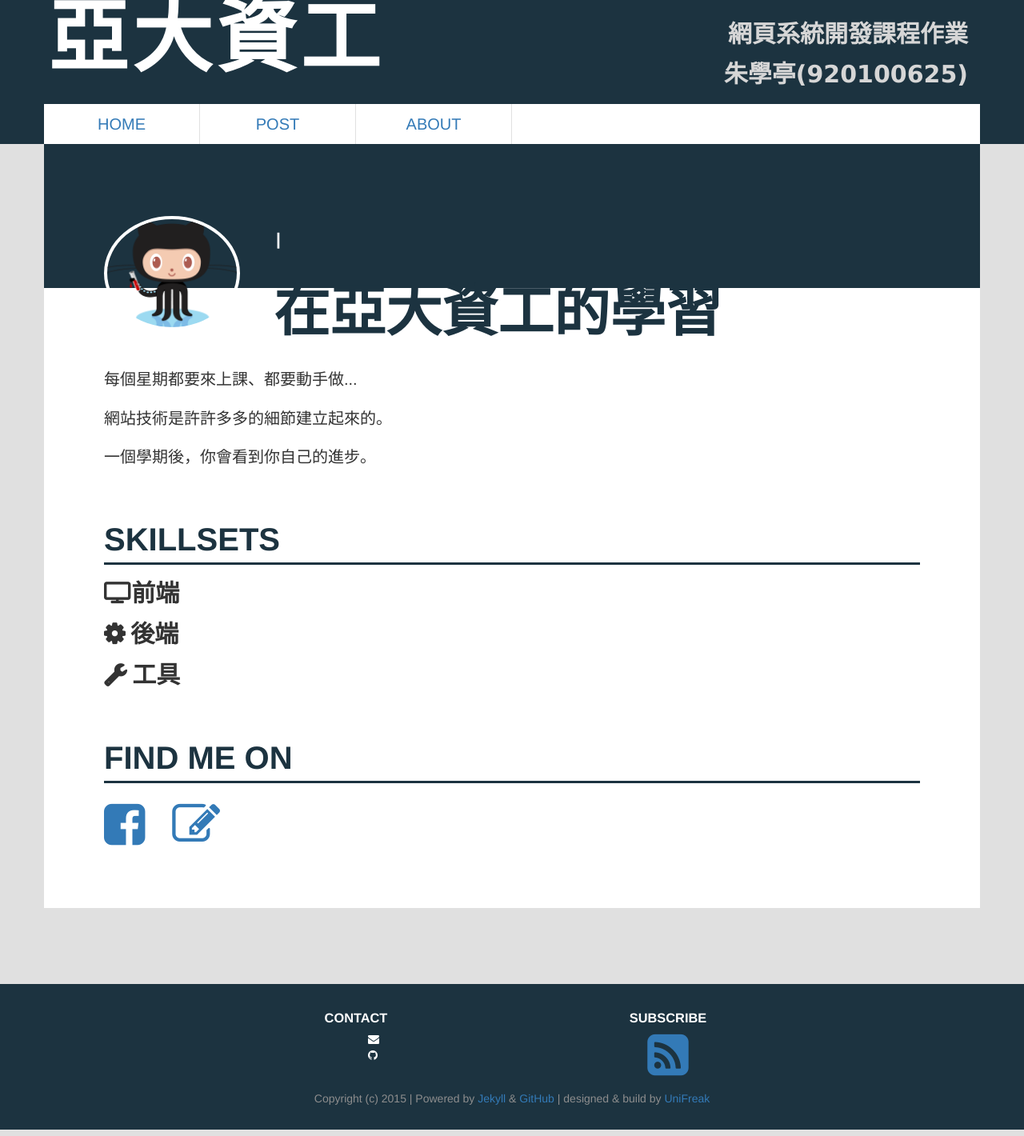
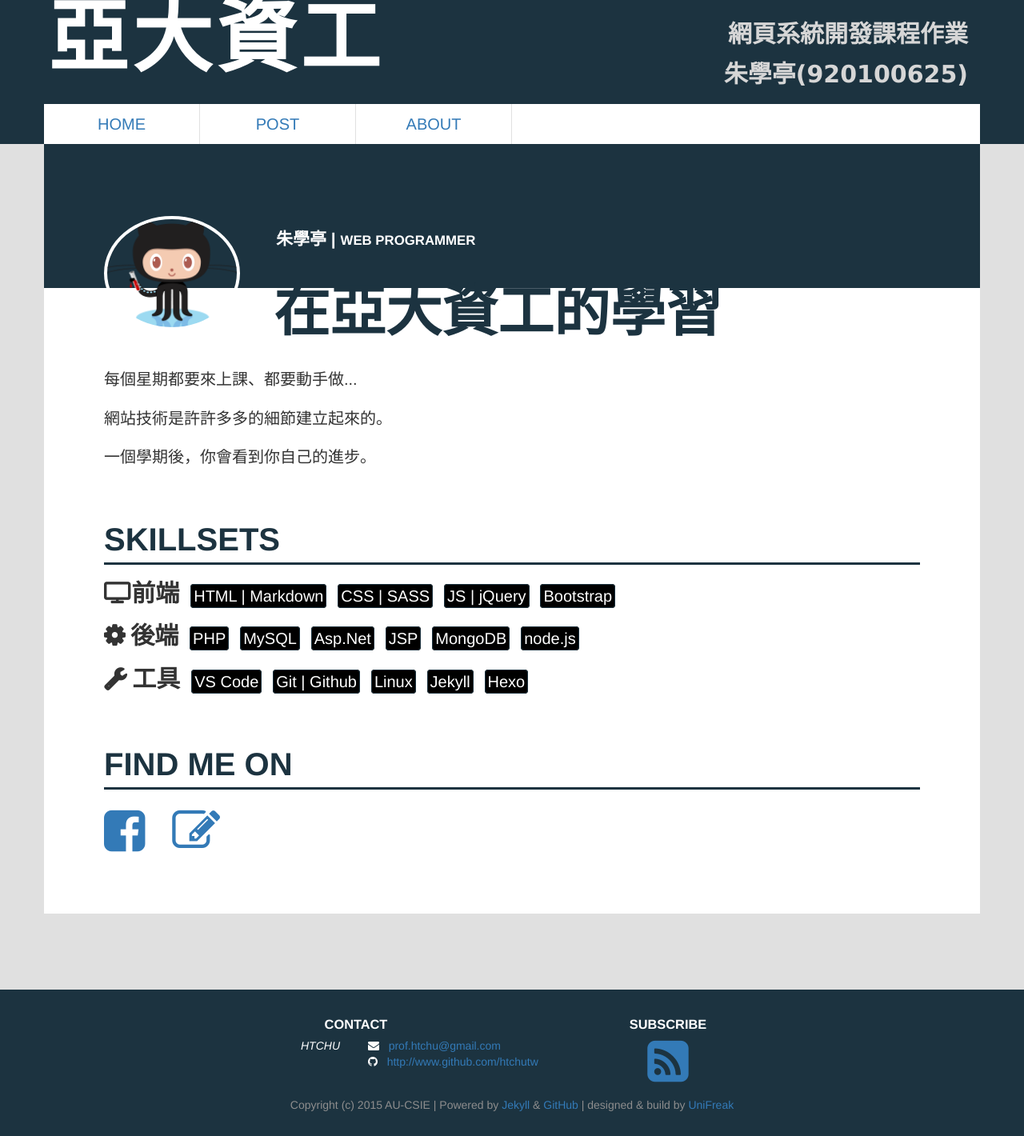
Before and after one commit to jacky0325/webcourse, a Jekyll site: the page built from about/index.html, in a window 1280 px wide. Shown: the whole page at 80% size. Built offline with Jekyll 4.4.1, drawn with Linux system fonts in a browser that asks for light colours; Markdown is read by kramdown in place of the engine named in the settings; comment, search, counter and statistics services are not loaded.

Commit message:
Add files via upload

```diff
--- a/_config.yml
+++ b/_config.yml
@@ -1,8 +1,57 @@
-title: Unifreak.GitHub.io
-description: on the way to death, on the way of learning
-google_analytics:
-show_downloads: true
-theme: jekyll-theme-slate
+comments: true
 
-gems:
-  - jekyll-mentions
+# highlighter: pygments
+highlighter: rouge
+
+markdown: redcarpet
+redcarpet:
+  extensions: ["no_intra_emphasis", "fenced_code_blocks", "autolink", "tables", "with_toc_data"]
+# markdown: kramdown
+# kramdown:
+#     input: GFM
+#     syntax_highlighter: rouge
+
+gems: [jekyll-paginate]
+paginate: 20
+paginate_path: "/page:num/"
+layout: post
+excerpt_separator: "[-----]"
+permalink: /:year/:month/:day/:title.html
+
+# mode: dev
+mode: product
+baseurl: "/webcourse" # the subpath of your site, e.g. /blog
+url: "https://htchutw.github.io" # the base hostname & protocol for your site
+github_username:  htchutw
+name: Web課程
+title: 網頁系統開發課程
+description: "網頁系統開發課程 weblog"
+
+my:
+    displayName: AU-CSIE
+    realName: HTCHU
+    realName_cn: 朱學亭
+    jobTitle: "Web programmer"
+    contact:
+        email: prof.htchu@gmail.com
+        github: http://www.github.com/htchutw
+    skills:
+        frontend: ["HTML | Markdown", "CSS | SASS", "JS | jQuery", "Bootstrap"]
+        backend: ["PHP", "MySQL", "Asp.Net", "JSP", "MongoDB", "node.js"]
+        tools: ["VS Code", "Git | Github", "Linux", "Jekyll", "Hexo"]
+
+collections:
+    qqGroupGuide:
+        output: true
+
+defaults:
+  - scope:
+        path: ""
+        type: "posts"
+    values:
+        excerpt: "{{ page.content }} | slice: 0 300"
+  - scope:
+        path: ""
+        type: "qqGroupGuide"
+    values:
+        layout: markdownreader_bare
```
